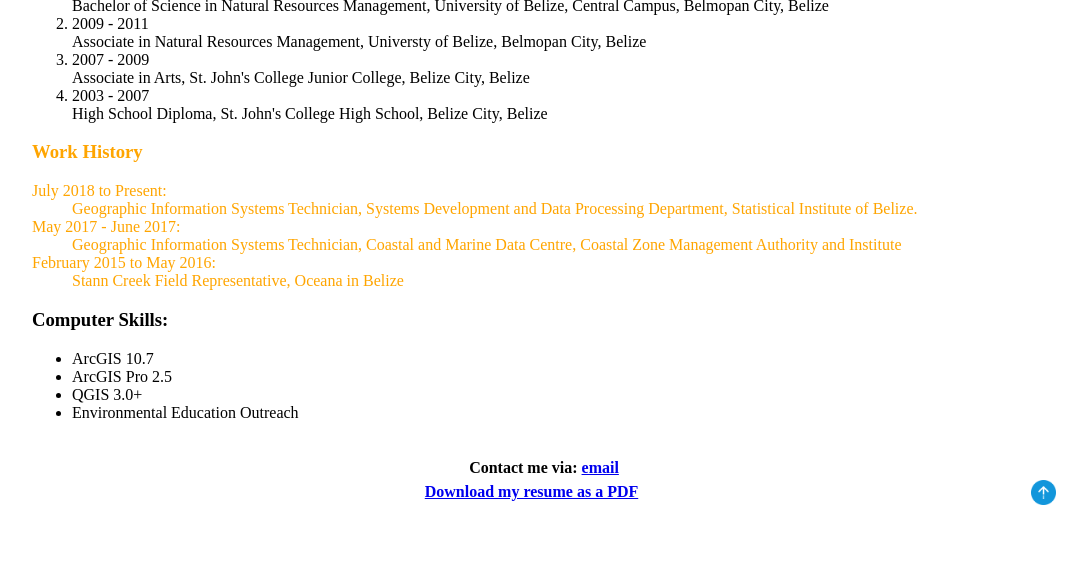
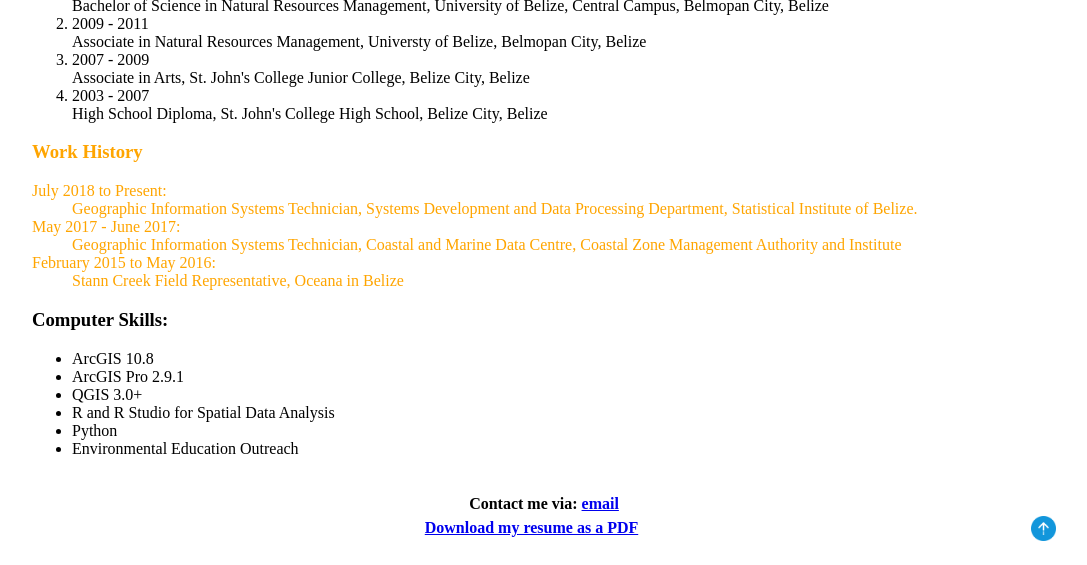
Before and after one commit to Rubi3r3/cv, a plain HTML site: page MyResume.html in a window 1280 px wide. Shown: the part 409-974 px from the top of the page, without its empty margins (96-1183 px from the left). Before the commit the page ends 938 px from the top, so only its background shows below. Drawn offline with Linux system fonts and the light colour scheme.

Commit message:
Update MyResume.html

```diff
--- a/MyResume.html
+++ b/MyResume.html
@@ -29,9 +29,11 @@
 	<dd>Stann Creek Field Representative, Oceana in Belize</div></dd>
 	<h3><font color ="Black">Computer Skills:</h3>
 	<ul>
-	<li>ArcGIS 10.7</li>
-	<li>ArcGIS Pro 2.5</li>
+	<li>ArcGIS 10.8</li>
+	<li>ArcGIS Pro 2.9.1</li>
 	<li>QGIS 3.0+</li>
+	<li>R and R Studio for Spatial Data Analysis</li>
+	<li>Python</li>
 	<li>Environmental Education Outreach</li></ul></font color>
 <center>
 <table>
```
